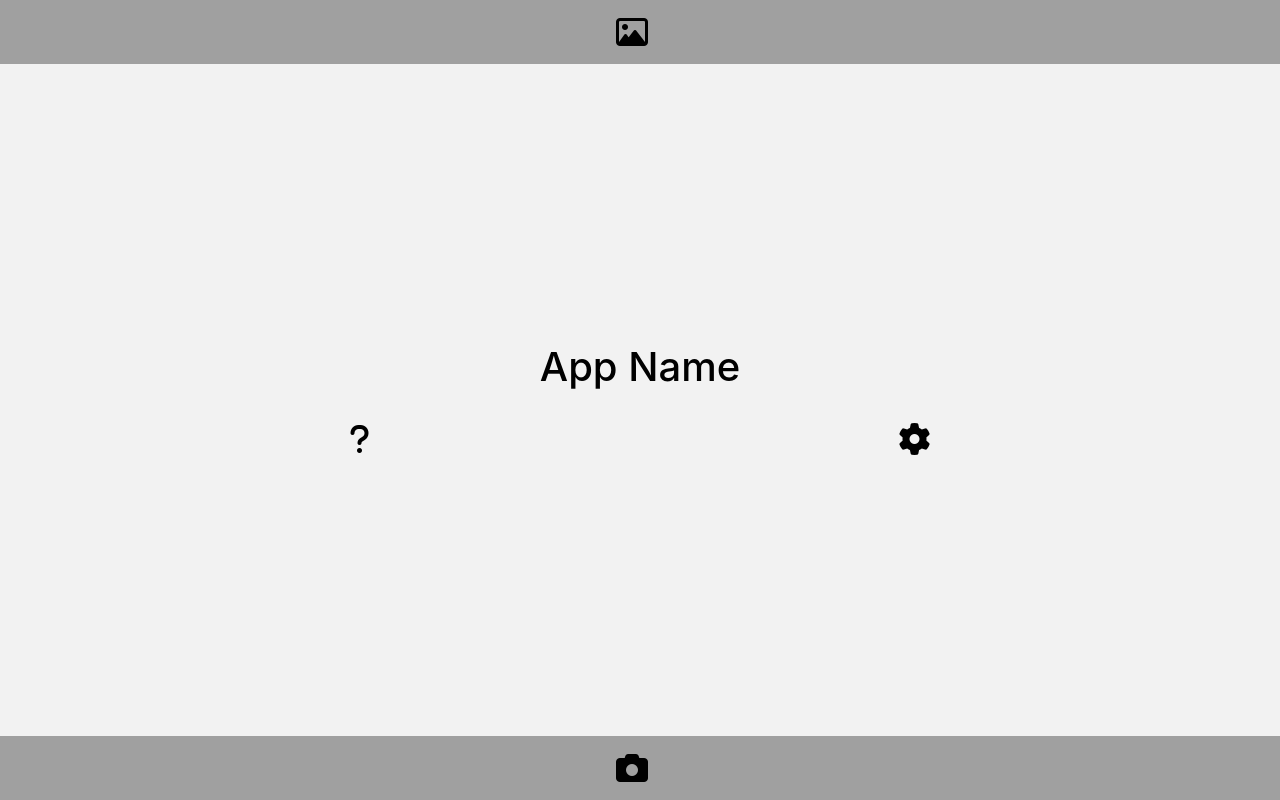
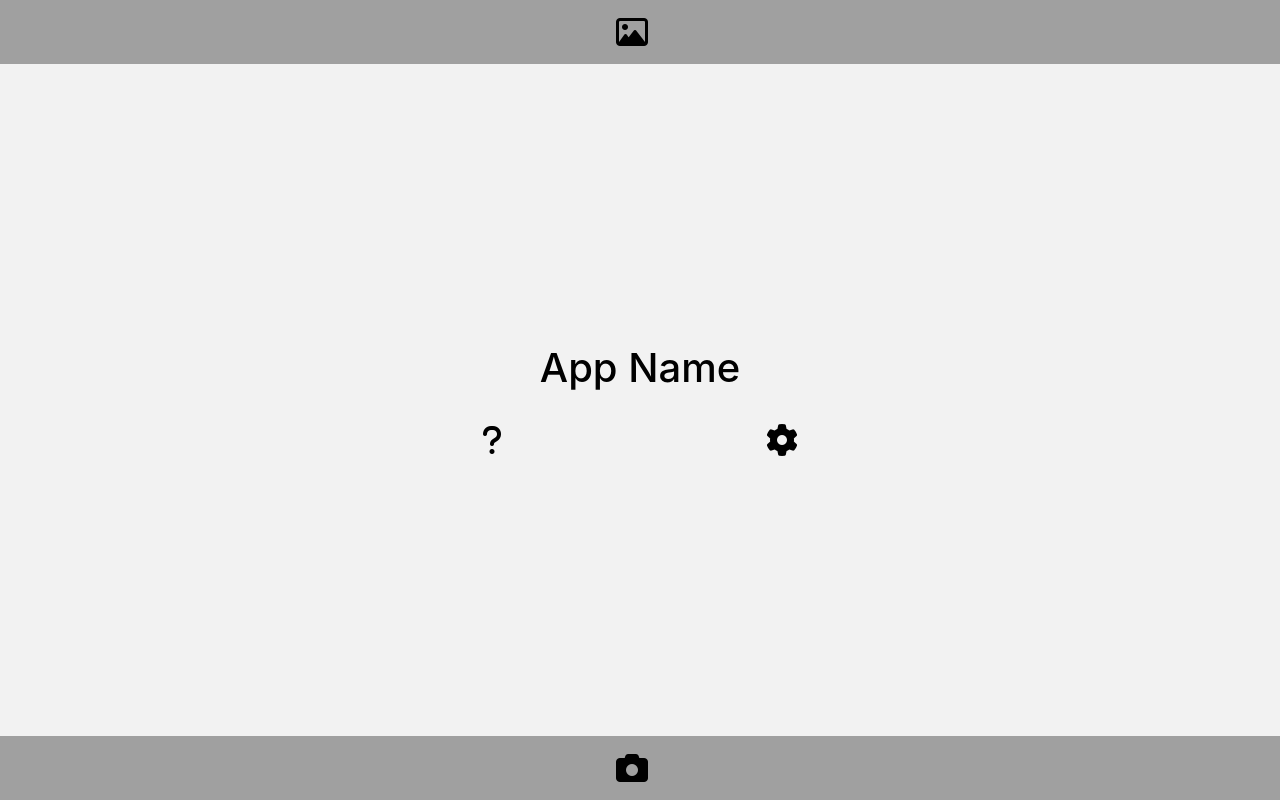
Before and after one commit to BYRDSR1/app-project, a plain HTML site: page public/index.html in a window 1280 px wide. Drawn offline with nearby package versions, Linux system fonts and the light colour scheme.

Commit message:
Work on responsiveness

```diff
--- a/public/index.html
+++ b/public/index.html
@@ -43,6 +43,11 @@
 				padding-bottom: 2rem !important;
 			}
 		</style>
+		<script>
+			const openSettings = () => {
+				document.getElementById("homepage-wrapper").hidden = true;
+			}
+		</script>
 	</head>
 	<body class="h-100">
 		<div id="outer-wrapper" class="w-100 h-100 d-flex container-fluid justify-content-center">
@@ -61,11 +66,11 @@
 						</div>
 						<br />
 						<div id="homepage-utils" class="d-flex container h-50 flex-row justify-content-around">
-							<div id="homepage-help" class="">
-								<i class="fas fa-question fa-2x"></i>
+							<div id="homepage-help" class="flex-fill">
+								<i class="fas fa-question fa-2x d-flex justify-content-center"></i>
 							</div>
-							<div id="homepage-settings" class="">
-								<i class="fas fa-cog fa-2x"></i>
+							<div id="homepage-settings" class="flex-fill">
+								<i class="fas fa-cog fa-2x d-flex justify-content-center" onclick="openSettings()"></i>
 							</div>
 						</div>
 					</div>
@@ -91,12 +96,20 @@
 						})()
 						: utils.classList.add("justify-content-around");
 					})();
+					utils.classList.contains("w-50") ? utils.classList.remove("w-50") : null;
 				} else {
 					//RESUME HERE
-					//utils.classList.contains("justify-content-center
+					utils.classList.contains("justify-content-center") ? null : (() => {
+						utils.classList.contains("justify-content-around") ? (() => {
+							utils.classList.remove("justify-content-around");
+							utils.classList.add("justify-content-center");
+						})()
+						: utils.classList.add("justify-content-center");
+					})();
+					utils.classList.contains("w-50") ? null : utils.classList.add("w-50");
 				}
 			}
-			document.onload = () => {adjustHomepageUtils()}
+			window.addEventListener("DOMContentLoaded", adjustHomepageUtils);
 			document.body.onresize = () => {adjustHomepageUtils()}
 
 		</script>
```
